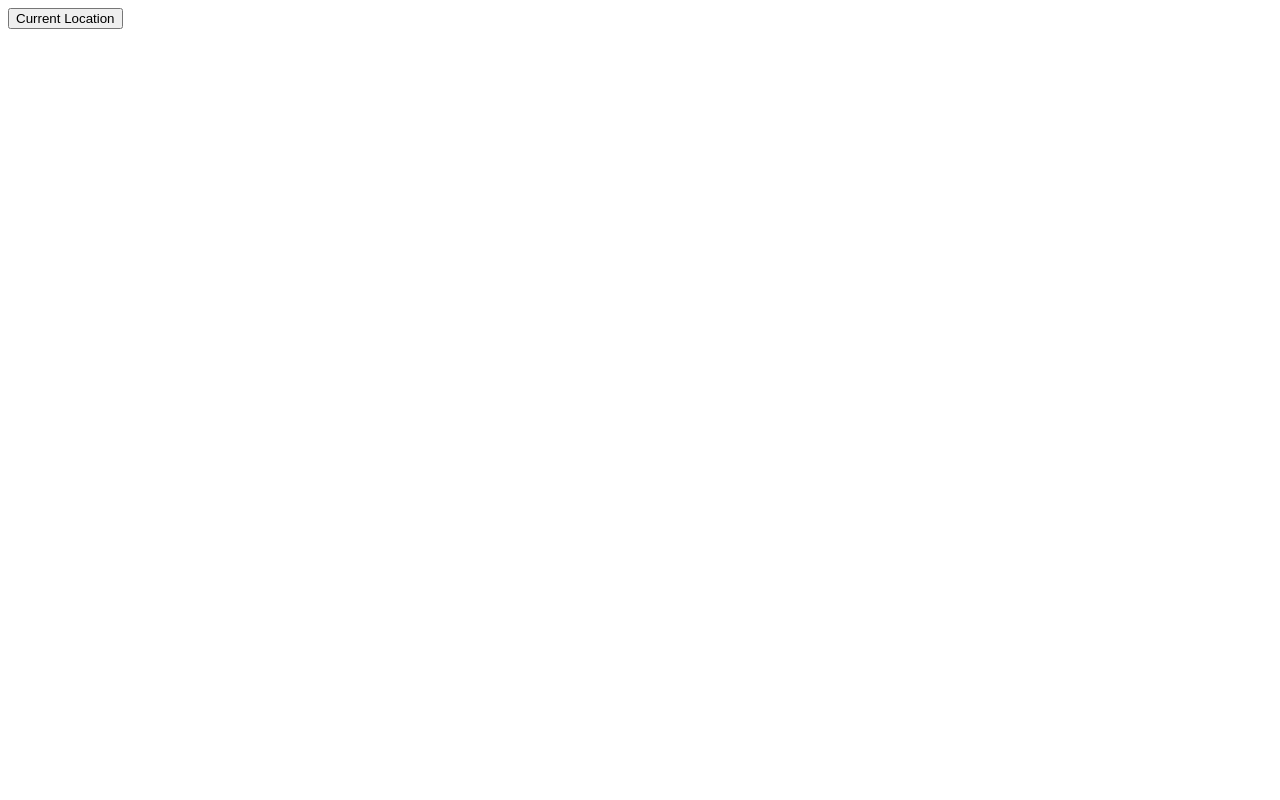
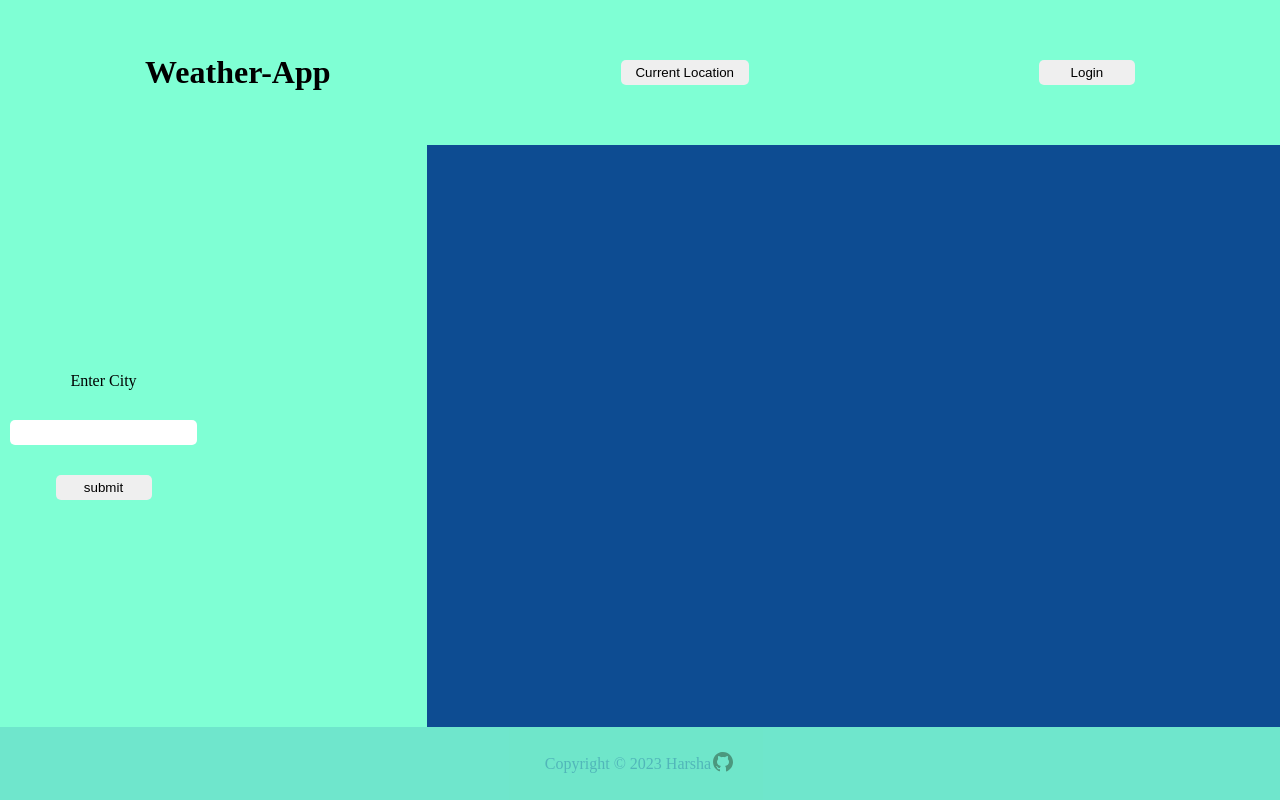
Before and after one commit to Harshahari1207/Weather-APp, a website built with webpack: page dist/index.html in a window 1280 px wide. Built offline with nearby package versions, Linux system fonts and the light colour scheme.

Commit message:
complete UI

```diff
--- a/package.json
+++ b/package.json
@@ -4,7 +4,8 @@
   "description": "",
   "main": "index.js",
   "scripts": {
-    "test": "weatherApp"
+    "test": "echo \"Error: no test specified\" && exit 1",
+    "build": "webpack"
   },
   "repository": {
     "type": "git",
@@ -21,6 +22,8 @@
   },
   "homepage": "https://github.com/Harshahari1207/Weather-App#readme",
   "devDependencies": {
+    "css-loader": "^6.7.3",
+    "style-loader": "^3.3.1",
     "webpack": "^5.75.0",
     "webpack-cli": "^5.0.1"
   }
--- a/src/index.js
+++ b/src/index.js
@@ -1,30 +1,6 @@
+import './style.css';
+import cuLocation from './modules/currLoc';
+
 const currLocation = document.querySelector("button");
 
 currLocation.addEventListener("click", cuLocation);
-
-function cuLocation(){
-    console.log("current location");
-    navigator.geolocation.getCurrentPosition(showPosition);
-}
-let longitude = 0;
-let latitude = 0;
-let apiKey = '02cd7df6f57621292521348f6a56ec7c'
-function showPosition(position){
-     longitude = position.coords.longitude;
-     latitude = position.coords.latitude;
-
-    console.log(longitude, latitude);
-    fetchData();
-}
-
-
-
-  function fetchData(){
-    fetch(`https://api.openweathermap.org/data/2.5/weather?lat=44.34&lon=10.99&appid=${apiKey}`, {mode: 'cors'})
-    .then(function(response) {
-      return response.json();
-    })
-    .then(function(response) {
-      console.log(response);
-    });
-  }
--- /dev/null
+++ b/src/modules/currLoc.js
@@ -0,0 +1,24 @@
+export default function cuLocation(){
+    console.log("current location");
+    navigator.geolocation.getCurrentPosition(showPosition);
+}
+let longitude = 0;
+let latitude = 0;
+let apiKey = '02cd7df6f57621292521348f6a56ec7c'
+function showPosition(position){
+     longitude = position.coords.longitude;
+     latitude = position.coords.latitude;
+
+    console.log(longitude, latitude);
+    fetchData();
+}
+
+  function fetchData(){
+    fetch(`https://api.openweathermap.org/data/2.5/weather?lat=${latitude}&lon=${longitude}&appid=${apiKey}`, {mode: 'cors'})
+    .then(function(response) {
+      return response.json();
+    })
+    .then(function(response) {
+      console.log(response);
+    });
+  }
--- /dev/null
+++ b/src/modules/searchLoc.js
@@ -0,0 +1 @@
+// https://api.openweathermap.org/data/2.5/weather?q=London&APPID=${apiKey}
--- a/src/style.css
+++ b/src/style.css
@@ -0,0 +1,76 @@
+*{
+    box-sizing: border-box;
+    margin: 0;
+    padding: 0;
+
+    --primary_color: #0D4C92;
+    --secondary_color: #59C1BD;
+
+    --pd: 5px;
+    --br: 5px;
+    --gap: 10px;
+
+}
+
+button{
+    width: 6rem;
+    border: 0;
+    border-radius: var(--br);
+    padding: var(--pd);
+}
+input{
+    border: 0;
+    border-radius: var(--br);
+    padding: var(--pd);
+}
+.currLoc{
+    width: 8rem;
+}
+body{
+    width: 100%;
+    height: 100vh;
+    background-color: aquamarine;
+    display: grid;
+    grid-template: 1fr 4fr .5fr/ 2fr 4fr;
+
+}
+.nav{
+    grid-row: 1/2;
+    grid-column: 1/4;
+    display: flex;
+    align-items: center;
+    justify-content: space-around;
+}
+.sideBar{
+    grid-row: 2/3;
+    grid-column: 1/2;
+    display: flex;
+    padding: var(--pd);
+
+}
+.content{
+    display: flex;
+    flex-direction: column;
+    align-items: center;
+    justify-content: center;
+    gap: calc(var(--gap)*3);
+    padding: var(--pd);
+}
+.container{
+    width: 100%;
+    background-color: var(--primary_color);
+}
+.footer{
+    background-color: var(--secondary_color);
+    color: rgb(25, 24, 24);
+    opacity: 0.4;
+    color: var(--primary_color);
+    display: flex;
+    align-items: center;
+    margin-bottom: 0px;
+    justify-content: center;
+    align-self: flex-end;
+    height: 100%;
+    grid-row: 3/4;
+    grid-column: 1/3;
+}
--- /dev/null
+++ b/webpack.config.js
@@ -0,0 +1,21 @@
+const path = require('path');
+
+module.exports = {
+  entry: './src/index.js',
+  output: {
+    filename: 'main.js',
+    path: path.resolve(__dirname, 'dist'),
+  },
+  module: {
+    rules: [
+      {
+        test: /\.css$/i,
+        use: ['style-loader', 'css-loader'],
+      },
+      {
+        test: /\.(png|svg|jpg|jpeg|gif)$/i,
+        type: 'asset/resource',
+      },
+    ],
+  },
+};
```
Also changed, not shown: dist/index.html, dist/main.js (added), src/img/icons8-github.svg (added), 1 other file.
